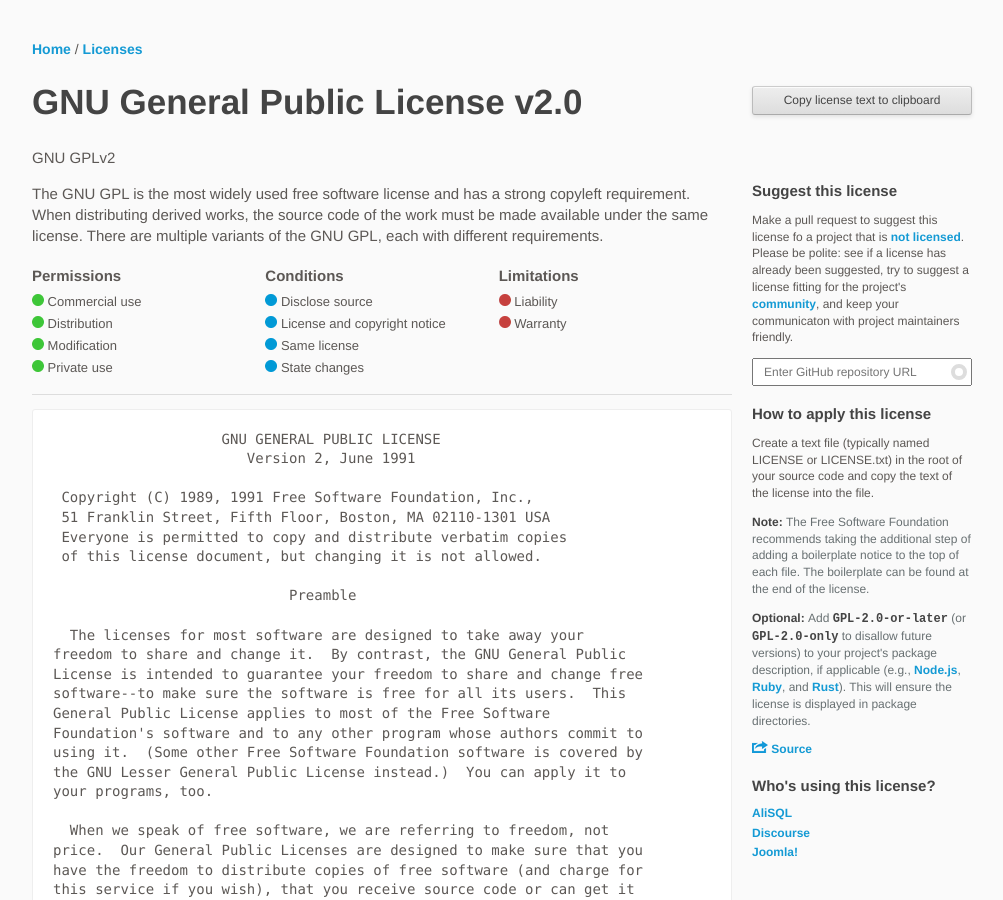
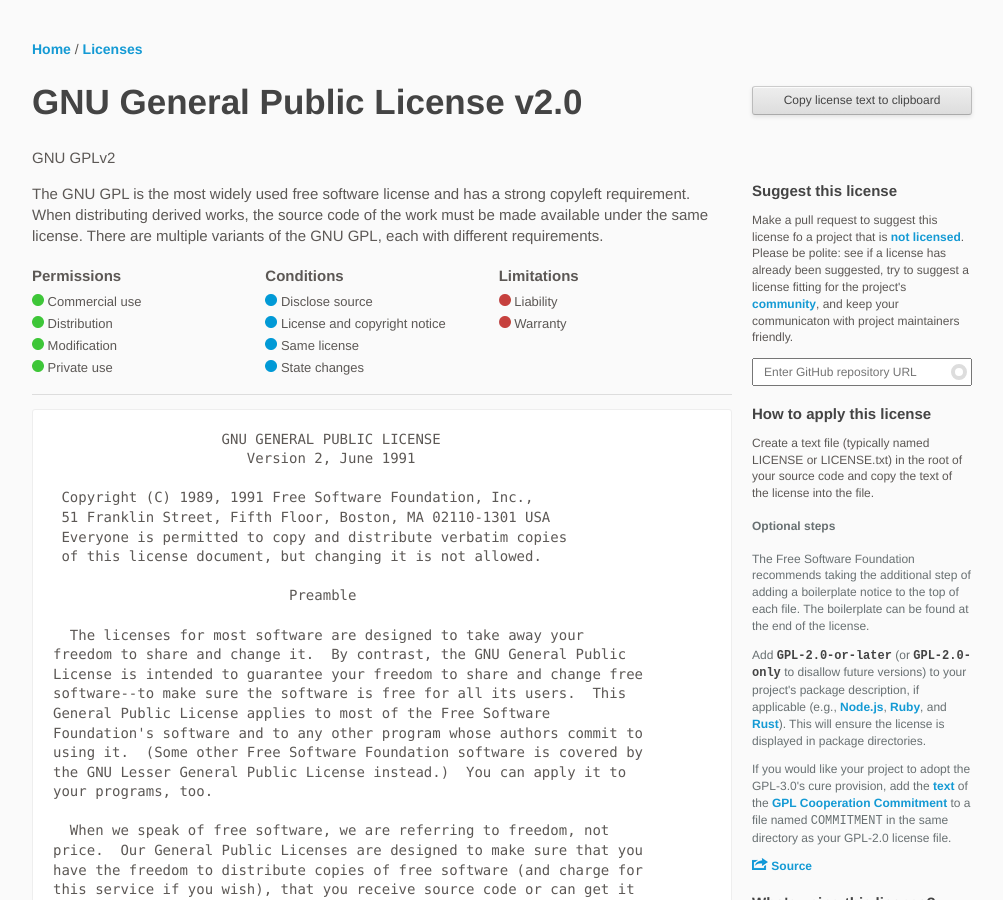
Before and after one commit to github/choosealicense.com, a Jekyll site: the page built from _licenses/gpl-2.0.txt, in a window 1280 px wide and 900 px high. Shown: the whole window, without its empty margins (138-1141 px from the left). Built offline with Jekyll 4.4.1, drawn with Linux system fonts in a browser that asks for light colours; some web fonts are replaced.

Commit message:
add gplcc note to gpl-2.0 and lgpl-2.1 sidebars

```diff
--- a/_includes/sidebar.html
+++ b/_includes/sidebar.html
@@ -15,14 +15,20 @@
     <p>
       {{ page.how | markdownify | remove: '<p>' | remove: '</p>' }}
     </p>
+    <div class="note">
+    <h4>Optional steps</h4>
     {% if page.note %}
-    <p class="note">
-      <strong>Note: </strong> {{ page.note | markdownify | remove: '<p>' | remove: '</p>' }}
+    <p>
+      {{ page.note | markdownify | remove: '<p>' | remove: '</p>' }}
     </p>
     {% endif %}
     {% assign xgpl = false %}
     {% if page.spdx-id contains 'GPL' %}{% assign xgpl = true %}{% endif %}
-    <p class="note"><strong>Optional: </strong> Add <strong><code>{{ page.spdx-id }}{% if xgpl %}-or-later{% endif %}</code></strong>{% if xgpl %} (or <strong><code>{{ page.spdx-id }}-only</code></strong> to disallow future versions){% endif %} to your project's package description, if applicable (e.g., <a href="https://docs.npmjs.com/files/package.json#license">Node.js</a>, <a href="https://guides.rubygems.org/specification-reference/#license=">Ruby</a>, and <a href="https://doc.rust-lang.org/cargo/reference/manifest.html#package-metadata">Rust</a>). This will ensure the license is displayed in package directories.</p>
+    <p>Add <strong><code>{{ page.spdx-id }}{% if xgpl %}-or-later{% endif %}</code></strong>{% if xgpl %} (or <strong><code>{{ page.spdx-id }}-only</code></strong> to disallow future versions){% endif %} to your project's package description, if applicable (e.g., <a href="https://docs.npmjs.com/files/package.json#license">Node.js</a>, <a href="https://guides.rubygems.org/specification-reference/#license=">Ruby</a>, and <a href="https://doc.rust-lang.org/cargo/reference/manifest.html#package-metadata">Rust</a>). This will ensure the license is displayed in package directories.</p>
+    {% if page.spdx-id contains 'GPL-2' %}
+    <p>If you would like your project to adopt the GPL-3.0's cure provision, add the <a href="https://github.com/gplcc/gplcc/blob/master/Project/COMMITMENT">text</a> of the <a href="https://gplcc.github.io/gplcc/">GPL Cooperation Commitment</a> to a file named <code>COMMITMENT</code> in the same directory as your {{ page.spdx-id }} license file.</p>
+    {% endif %}
+    </div>
   </div>
 
   <div class="source">
```
